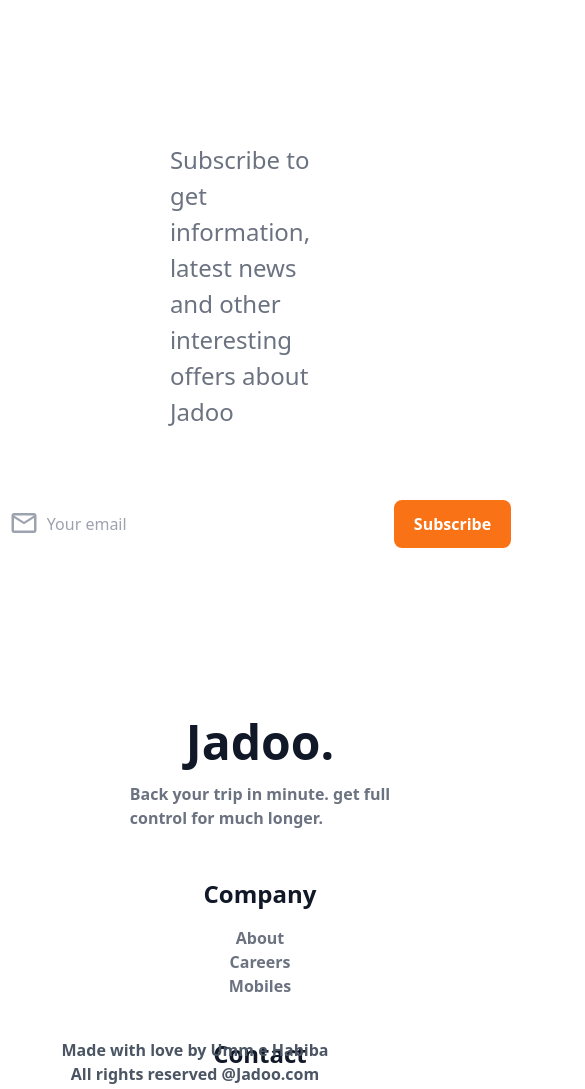
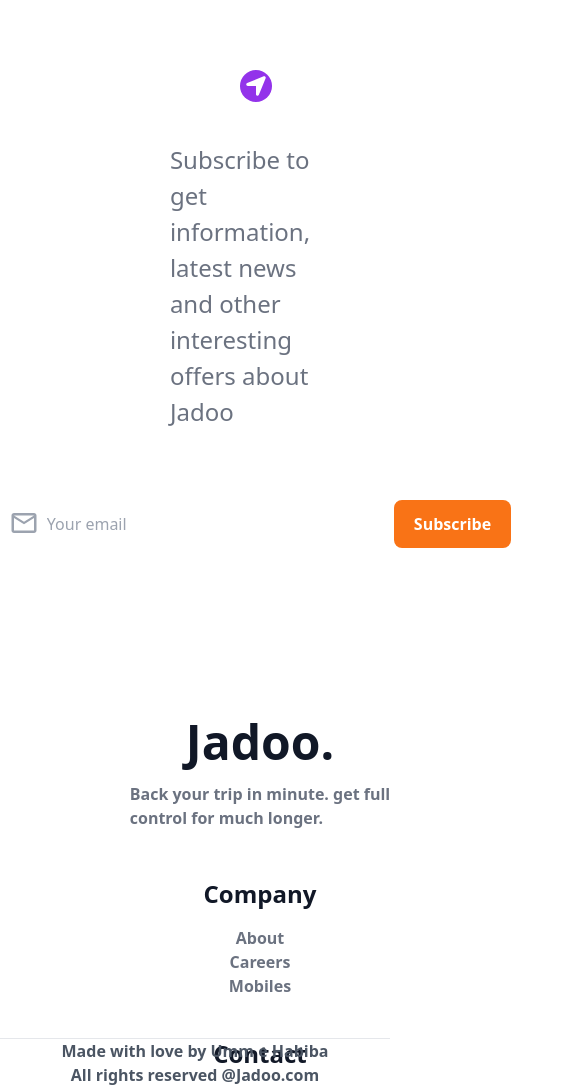
Before and after one commit to UmmeHabiba1312/travelling-website, a Next.js app: page / in a window 390 px wide. Shown: the part 6092-7181 px from the top of the page, 585 px wide, since content can reach past the window. Built offline with nearby package versions, Linux system fonts and the light colour scheme.

Commit message:
first commit

```diff
--- a/src/components/footer.tsx
+++ b/src/components/footer.tsx
@@ -3,6 +3,7 @@
 const Footer = () => {
   return (
     <main className=' h-[100px] mt-40 '>
+      <hr />
 <div className=' '>
      <p className='text-gray-600 font-bold text-[16px] flex justify-center
         '>Made with love by Umm e Habiba</p></div>
--- a/src/components/subscribe.tsx
+++ b/src/components/subscribe.tsx
@@ -7,7 +7,7 @@
   return (
     <main >
         <div className='bg-purple-100 mx-60 rounded-tl-[90px] '>
-        <div className='bg-purple-600 rounded-full w-8 h-8 flex justify-center items-end text-white text-2xl p-1 ml-[890px] hover:animate-ping'><FaLocationArrow />
+        <div className='bg-purple-600 rounded-full w-8 h-8 flex justify-center items-end text-white text-2xl p-1 md:ml-[890px] hover:animate-ping'><FaLocationArrow />
         </div>
         <p className='text-gray-500 font-medium text-[24px] flex justify-center pt-10'>Subscribe to get information, latest news and other <br /> interesting offers about Jadoo</p>
         <div className='flex bg-purple-100 justify-center gap-4 py-[70px]  rounded-lg'>
```
